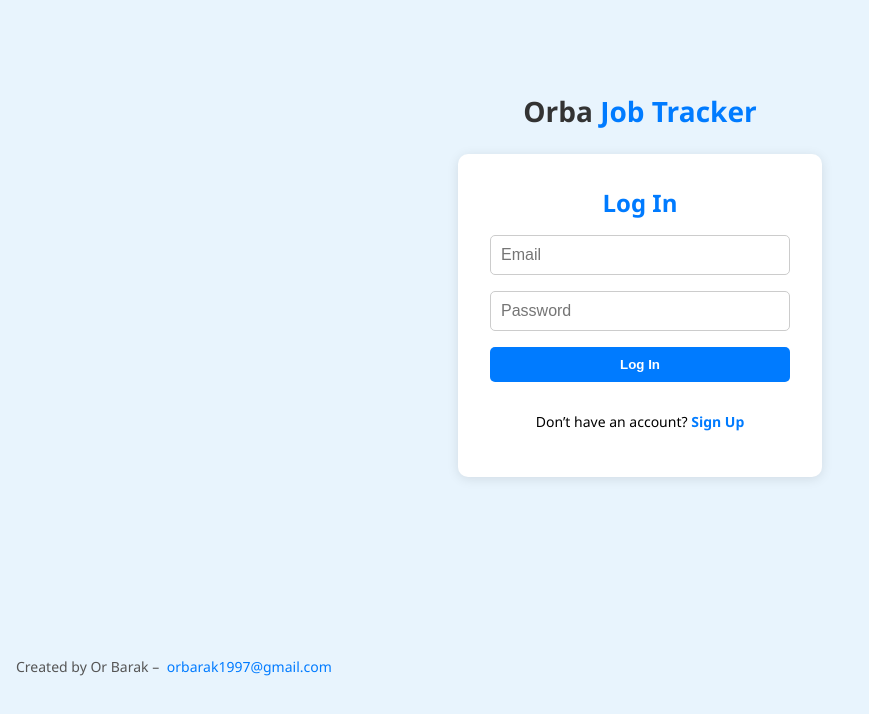
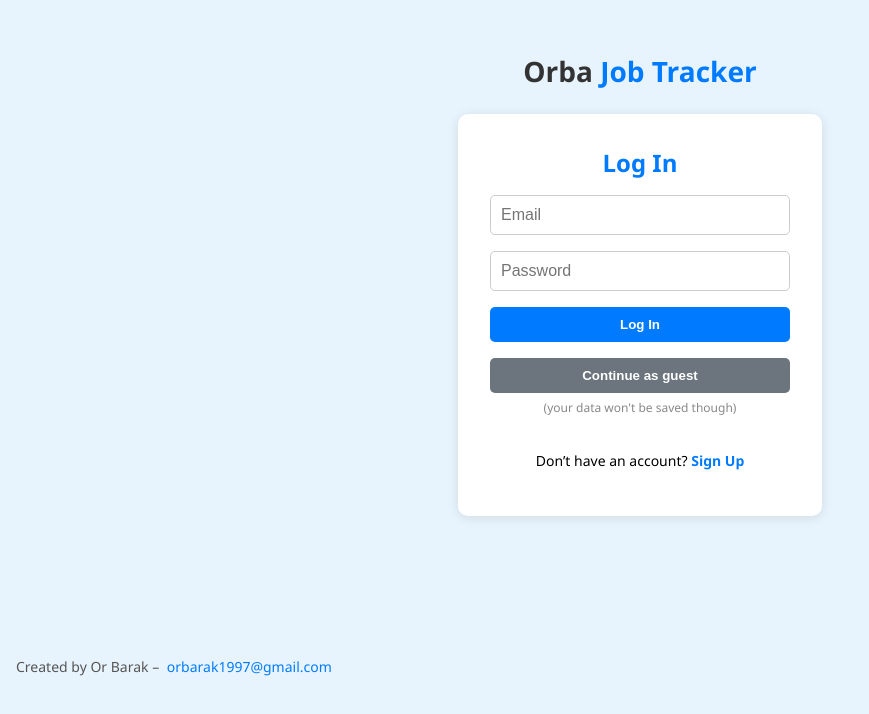
Before and after one commit to OrBarak3/Job-Tracker, a React (Create React App) app: page /login in a window 1280 px wide. Shown: the part 116-830 px from the top of the page, without its empty margins (0-869 px from the left). Built offline with nearby package versions, Linux system fonts and the light colour scheme; no server answers.

Commit message:
added continue as guest

```diff
--- a/src/Login.js
+++ b/src/Login.js
@@ -1,5 +1,5 @@
 import { useState } from 'react';
-import { signInWithEmailAndPassword } from 'firebase/auth';
+import { signInWithEmailAndPassword, signInAnonymously } from 'firebase/auth';
 import { auth } from './firebase';
 import { useNavigate, Link } from 'react-router-dom';
 
@@ -15,6 +15,16 @@ export default function Login() {
       navigate('/dashboard');
     } catch (error) {
       console.error('Login error:', error);
+      alert(error.message);
+    }
+  };
+
+  const handleGuestLogin = async () => {
+    try {
+      await signInAnonymously(auth);
+      navigate('/dashboard');
+    } catch (error) {
+      console.error('Guest login error:', error);
       alert(error.message);
     }
   };
@@ -47,6 +57,11 @@ export default function Login() {
           />
 
           <button type="submit" style={styles.button}>Log In</button>
+
+          <button type="button" onClick={handleGuestLogin} style={styles.guestButton}>
+            Continue as guest
+          </button>
+          <p style={styles.guestNote}>(your data won't be saved though)</p>
 
           <p style={styles.text}>
             Don’t have an account? <Link to="/signup" style={styles.link}>Sign Up</Link>
@@ -109,6 +124,22 @@ const styles = {
     fontWeight: 'bold',
     cursor: 'pointer',
   },
+  guestButton: {
+    backgroundColor: '#6c757d',
+    color: 'white',
+    border: 'none',
+    padding: '10px',
+    borderRadius: '5px',
+    fontWeight: 'bold',
+    cursor: 'pointer',
+  },
+  guestNote: {
+    fontSize: '12px',
+    color: '#888',
+    textAlign: 'center',
+    marginTop: '-10px',
+    marginBottom: '5px',
+  },
   text: {
     fontSize: '14px',
     textAlign: 'center',
```
